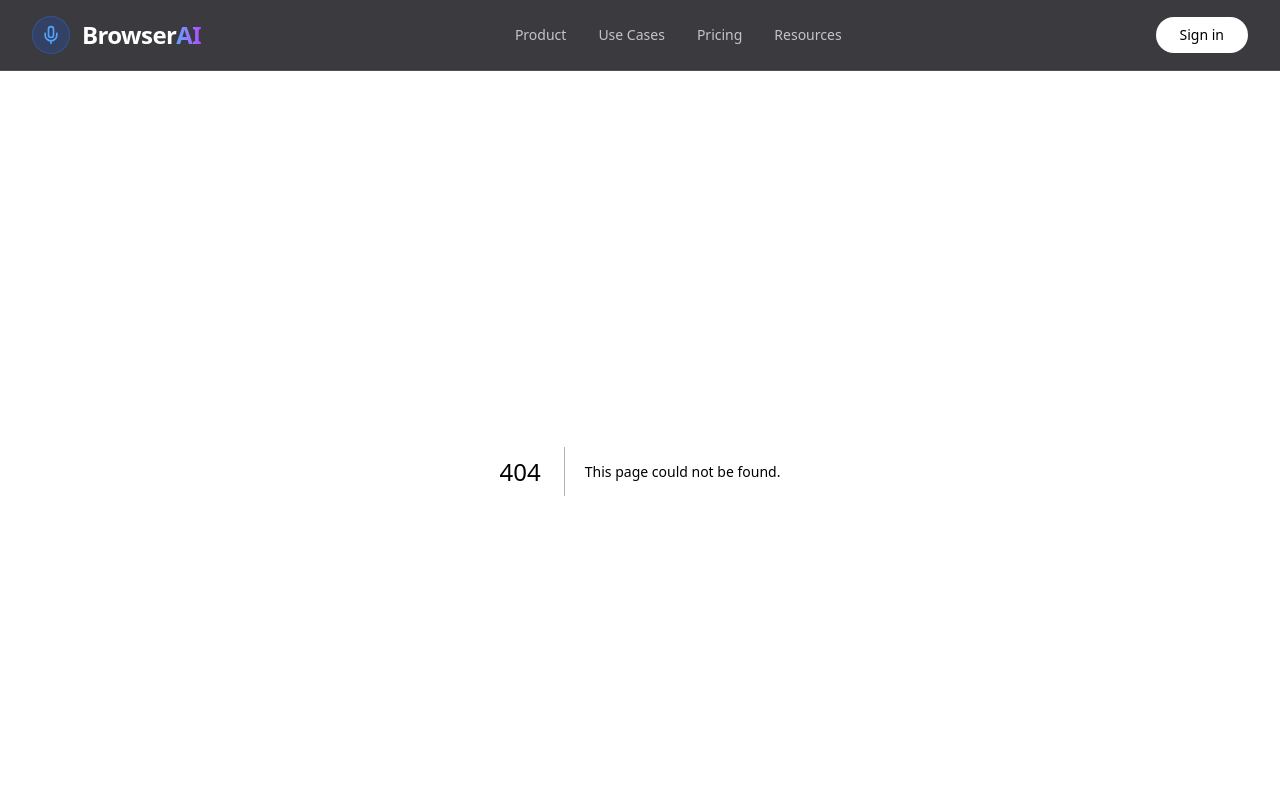
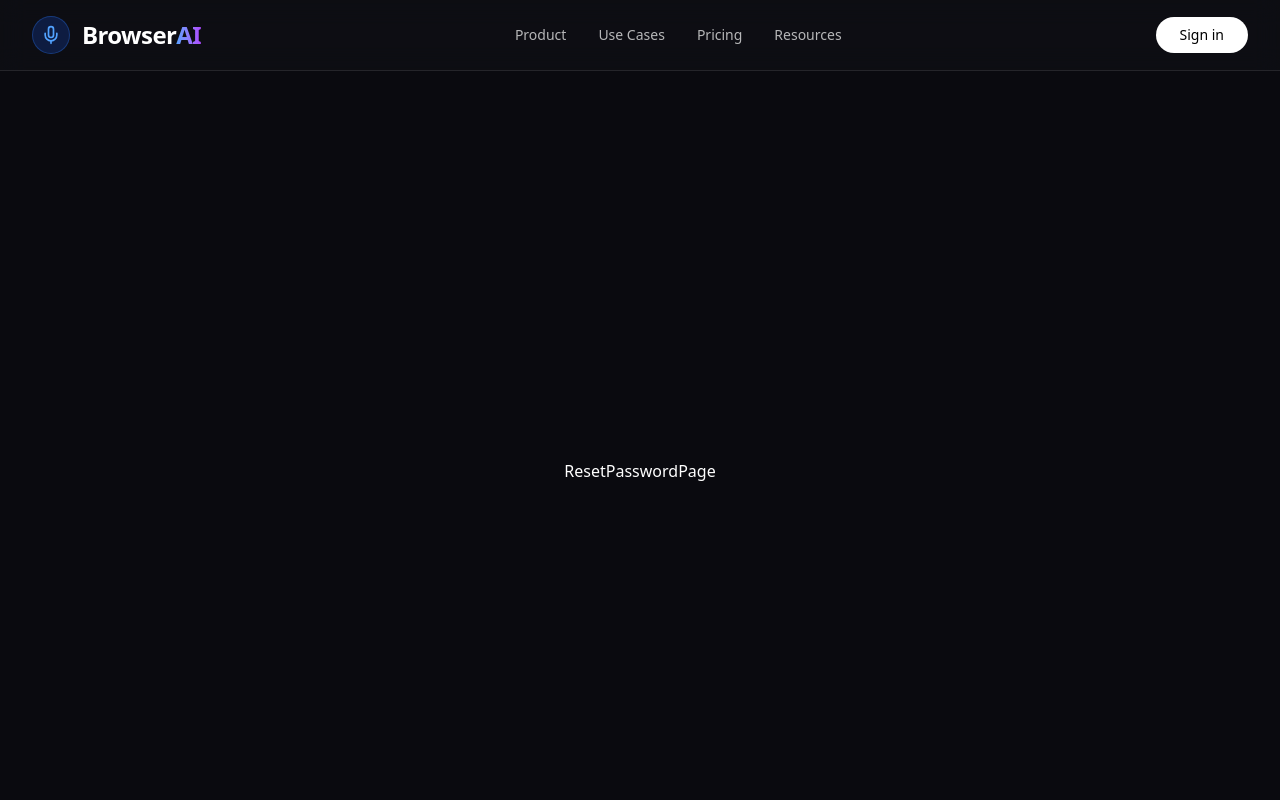
Before and after one commit to aryanlytics/BrowserAI, a Next.js app in the folder apps/web-frontend/: page /forgetpassword in a window 1280 px wide. Before the commit this address had no page. Shown: the top 800 px of the page. Built offline with nearby package versions, Linux system fonts and the light colour scheme.

Commit message:
feat: create initial reset password page skeleton

```diff
--- /dev/null
+++ b/apps/web-frontend/app/(password)/forgetpassword/page.tsx
@@ -0,0 +1,9 @@
+import React from 'react'
+
+const ResetPasswordPage = () => {
+  return (
+    <div>ResetPasswordPage</div>
+  )
+}
+
+export default ResetPasswordPage
```
